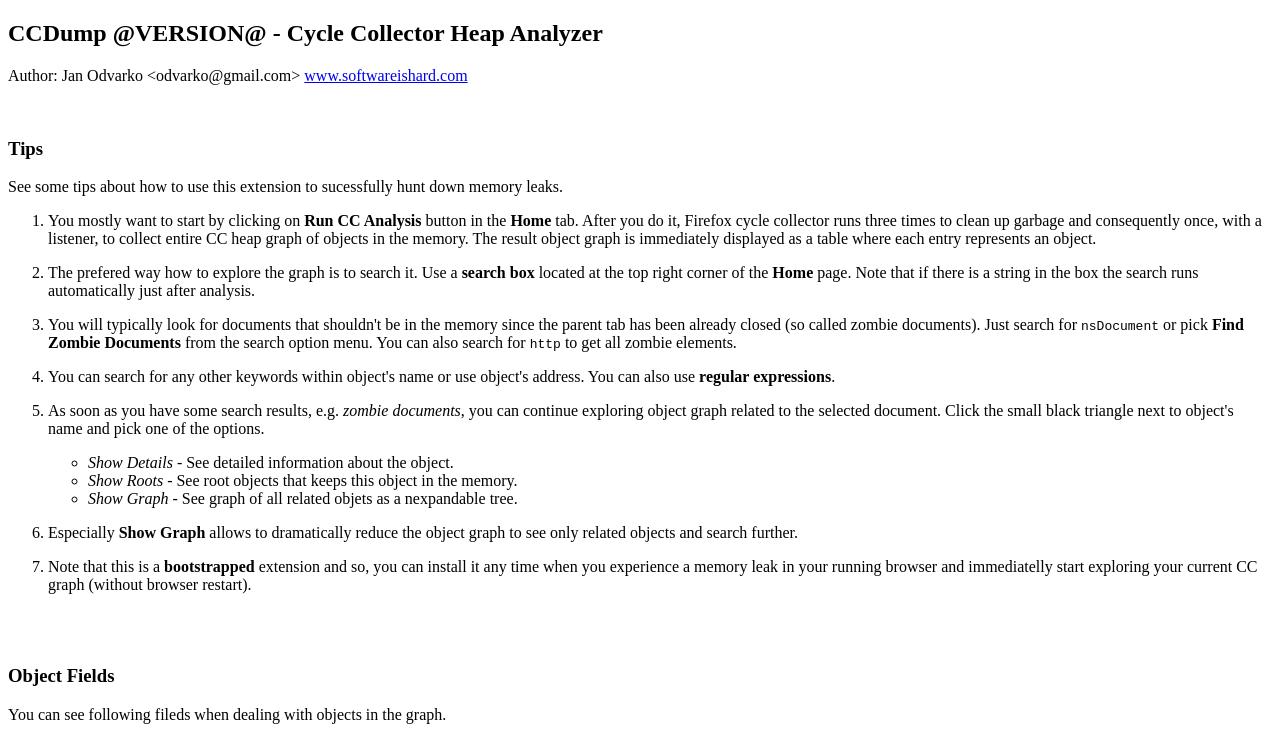
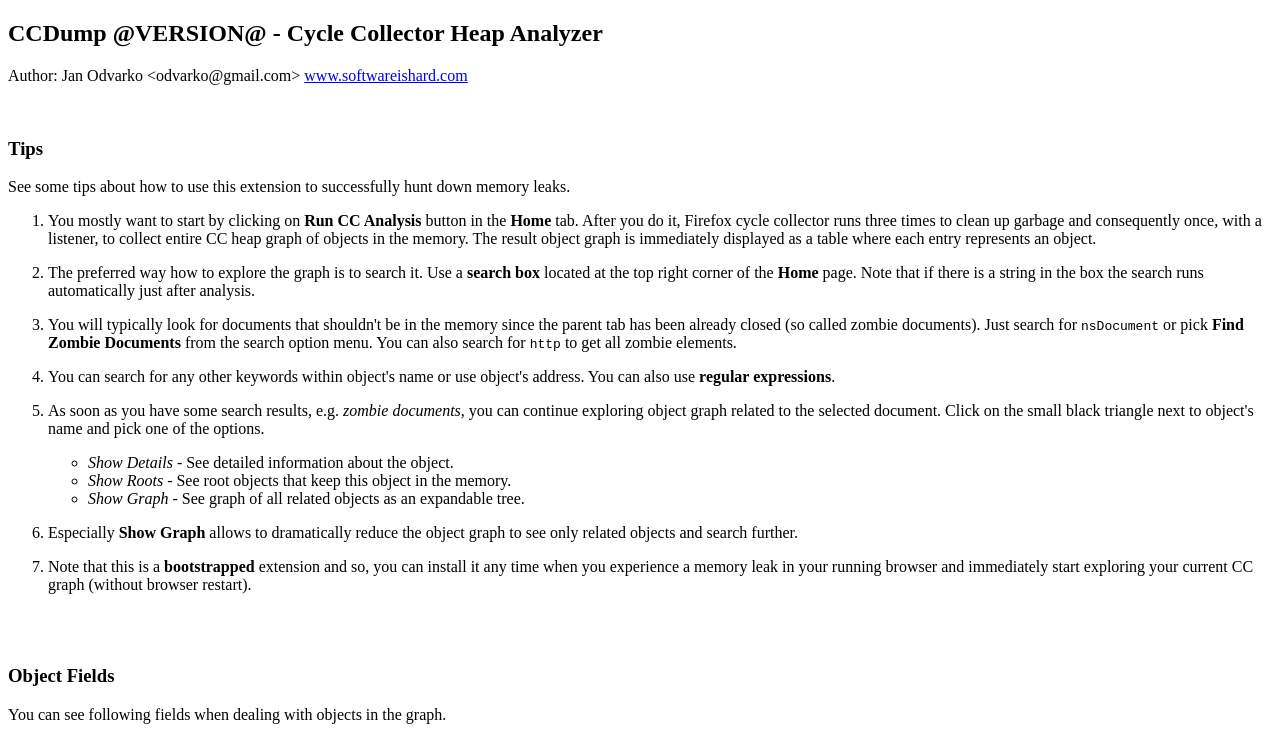
Before and after one commit to janodvarko/ccdump, a plain HTML site: page content/tabs/aboutTab.html in a window 1280 px wide. Shown: the top 737 px of the page. Drawn offline with Linux system fonts and the light colour scheme.

Commit message:
Fixed some typos.

```diff
--- a/content/tabs/aboutTab.html
+++ b/content/tabs/aboutTab.html
@@ -11,7 +11,7 @@
 <br/>
 
 <h3>Tips</h3>
-See some tips about how to use this extension to sucessfully hunt down memory leaks.
+See some tips about how to use this extension to successfully hunt down memory leaks.
 <ol>
 <li><p>You mostly want to start by clicking on <b>Run CC Analysis</b>
 button in the <b>Home</b> tab. After you do it, Firefox cycle collector runs
@@ -19,7 +19,7 @@
 CC heap graph of objects in the memory. The result object graph is immediately displayed
 as a table where each entry represents an object.</p></li>
 
-<li><p>The prefered way how to explore the graph is to search it. Use a <b>search box</b>
+<li><p>The preferred way how to explore the graph is to search it. Use a <b>search box</b>
 located at the top right corner of the <b>Home</b> page. Note that if there is a string in
 the box the search runs automatically just after analysis.</p></li>
 
@@ -33,19 +33,19 @@
 You can also use <b>regular expressions</b>.</p></li>
 
 <li><p>As soon as you have some search results, e.g. <i>zombie documents</i>, you can continue
-exploring object graph related to the selected document. Click the small black triangle next
+exploring object graph related to the selected document. Click on the small black triangle next
 to object's name and pick one of the options.</p>
 <ul>
     <li><i>Show Details</i> - See detailed information about the object.</li>
-    <li><i>Show Roots</i> - See root objects that keeps this object in the memory.</li>
-    <li><i>Show Graph</i> - See graph of all related objets as a nexpandable tree.</li>
+    <li><i>Show Roots</i> - See root objects that keep this object in the memory.</li>
+    <li><i>Show Graph</i> - See graph of all related objects as an expandable tree.</li>
 </ul>
 
 <li><p>Especially <b>Show Graph</b> allows to dramatically reduce the object graph to see
 only related objects and search further.</p></li>
 
 <li><p>Note that this is a <b>bootstrapped</b> extension and so, you can install it
-any time when you experience a memory leak in your running browser and immediatelly start
+any time when you experience a memory leak in your running browser and immediately start
 exploring your current CC graph (without browser restart).</p></li>
 </ol>
 
@@ -53,7 +53,7 @@
 <br/><br/>
 
 <h3>Object Fields</h3>
-You can see following fileds when dealing with objects in the graph.
+You can see following fields when dealing with objects in the graph.
 
 <ul>
 <li><i>name</i> - objects name generated by CC collector</li>
```
